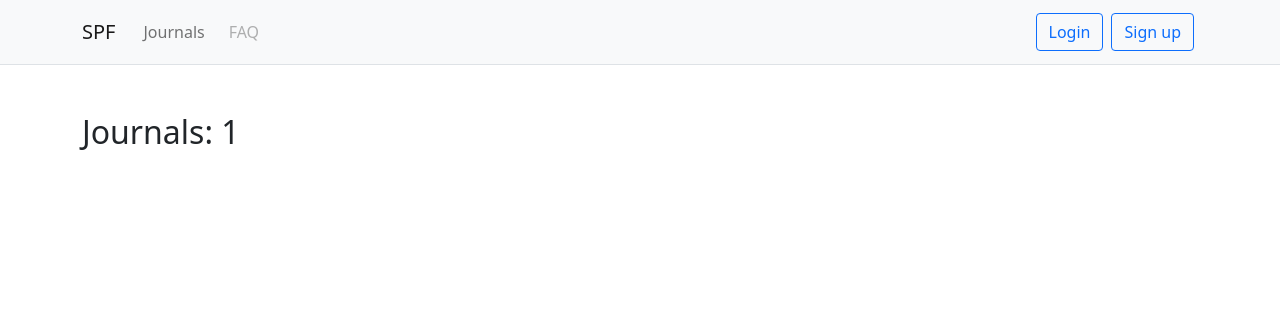
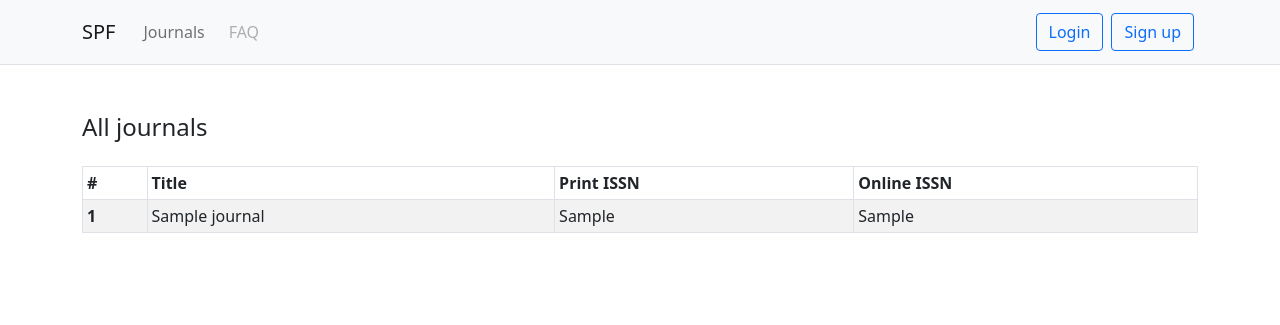
Before and after one commit to scieloorg/kernel_to_webiste, a Django app: template spf/core/templates/core/journal_list.html in a window 1280 px wide. Shown: the top 325 px of the page. Run offline with Django 3.2, Linux system fonts and the light colour scheme; tables that the repository leaves empty hold one stand-in row (values such as "Sample post"); the template is opened without the code that fills it: values that come from a table or form of the project are taken from there, most other values are stand-ins (such as "Sample title", 1, 10 or a date in 2020); some libraries are stand-ins or nearby versions.

Commit message:
cria template básica para lista de periódicos

```diff
--- a/spf/core/templates/core/journal_list.html
+++ b/spf/core/templates/core/journal_list.html
@@ -7,6 +7,31 @@ SciELO Publishing Framework - {% trans 'Journals' %}
 
 {% block content %}
 <div class="row justify-content-center pt-5">
-    <h2>{% trans 'Journals' %}: {{ num_journals }}</h2>
+    <h1 class="h4">{% trans 'All journals' %}</h1>
+    <div class="m-3">
+        {% if journal_list %}
+        <table class="table table-sm table-bordered table-striped">
+            <thead>
+            <tr>
+                <th scope="col">#</th>
+                <th scope="col">{% trans 'Title' %}</th>
+                <th scope="col">{% trans 'Print ISSN' %}</th>
+                <th scope="col">{% trans 'Online ISSN' %}</th>
+            </tr>
+            </thead>
+            <tbody>
+            {% for jour in journal_list %}
+            <tr>
+                <th scope="row">{{ forloop.counter }}</th>
+                <td>{{ jour.title }}</td>
+                <td>{{ jour.print_issn }}</td>
+                <td>{{ jour.online_issn }}</td>
+            </tr>
+            {% endfor %}
+            </tbody>
+            </ul>
+        </table>
+        {% endif %}
+    </div>
 </div>
 {% endblock %}
```
